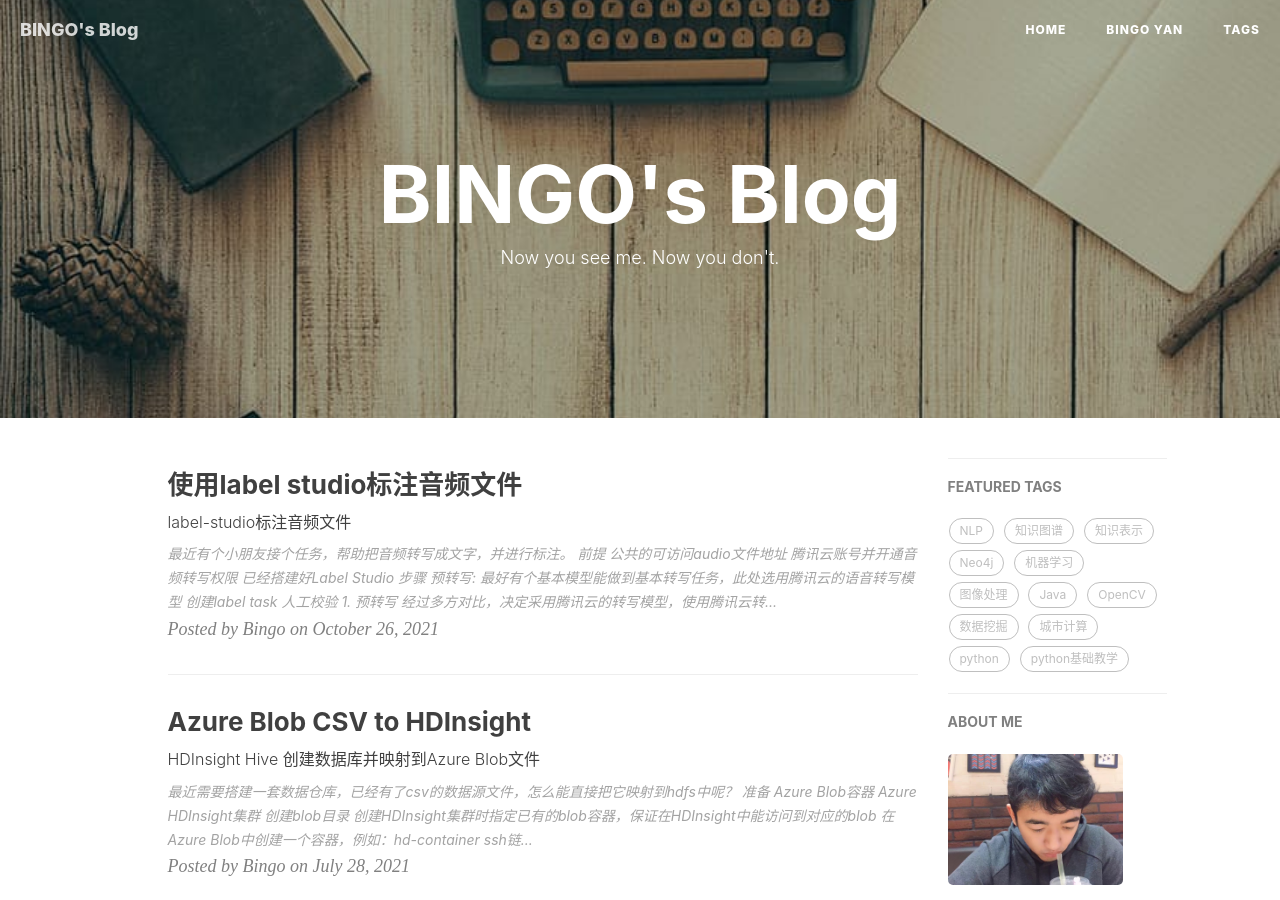
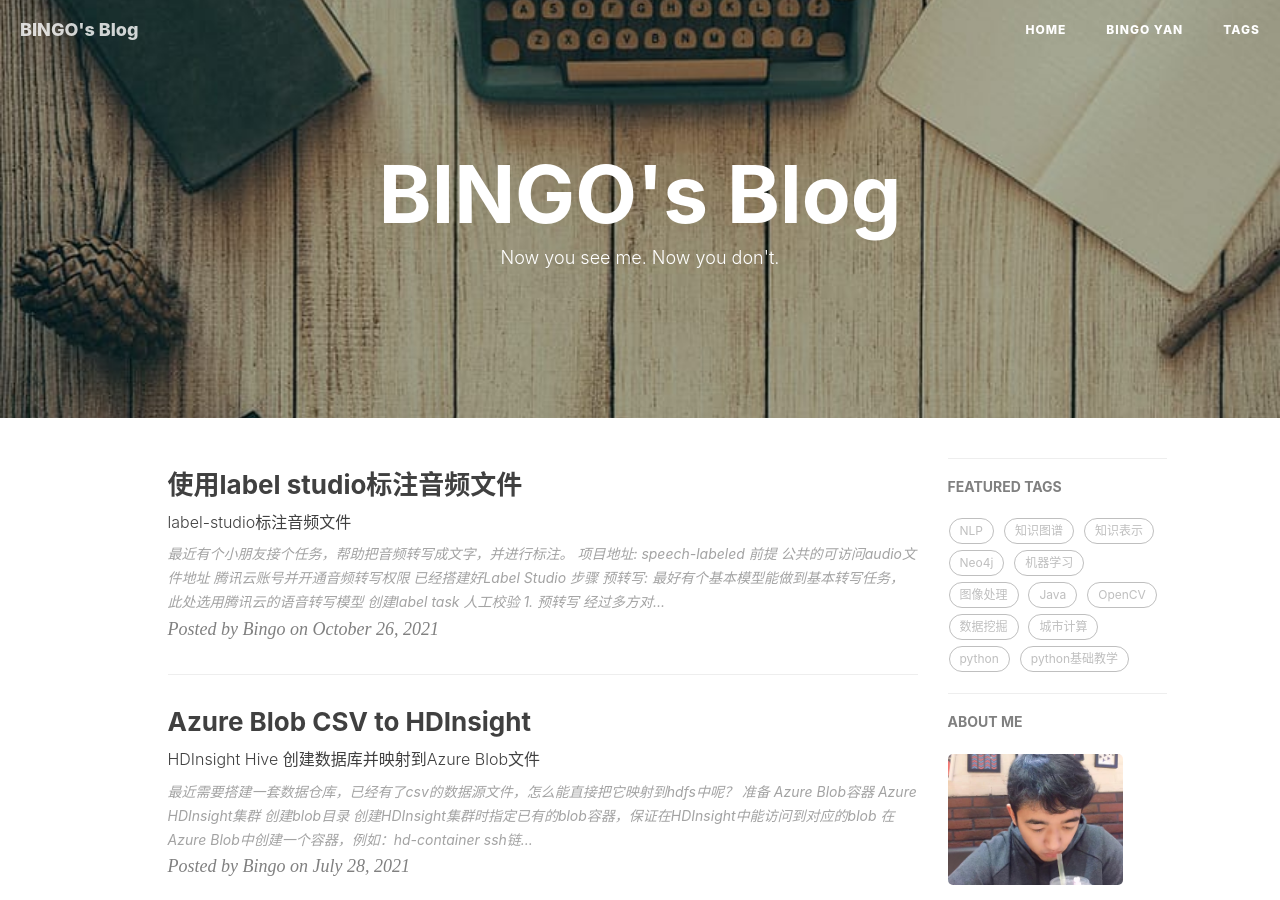
Before and after one commit to yutong2021/yutong2021.github.io, a Jekyll site: the page built from index.html, in a window 1280 px wide and 900 px high. Built offline with Jekyll 4.4.1, drawn with Linux system fonts in a browser that asks for light colours; nearby versions of some CDN libraries; the list of posts is cut into pages by our own code; comment, search, counter and statistics services are not loaded.

Commit message:
update img

```diff
--- a/_posts/2021-10-26-使用label studio标注音频文件.markdown
+++ b/_posts/2021-10-26-使用label studio标注音频文件.markdown
@@ -12,7 +12,8 @@ tags:
     - ASR
 ---
 
-> 最近有个小朋友接个任务，帮助把音频转写成文字，并进行标注。
+> 最近有个小朋友接个任务，帮助把音频转写成文字，并进行标注。<br>
+> 项目地址: [speech-labeled](https://github.com/yanhuibin315/speech-labeled)
 
 # 前提
 - 公共的可访问audio文件地址
```
